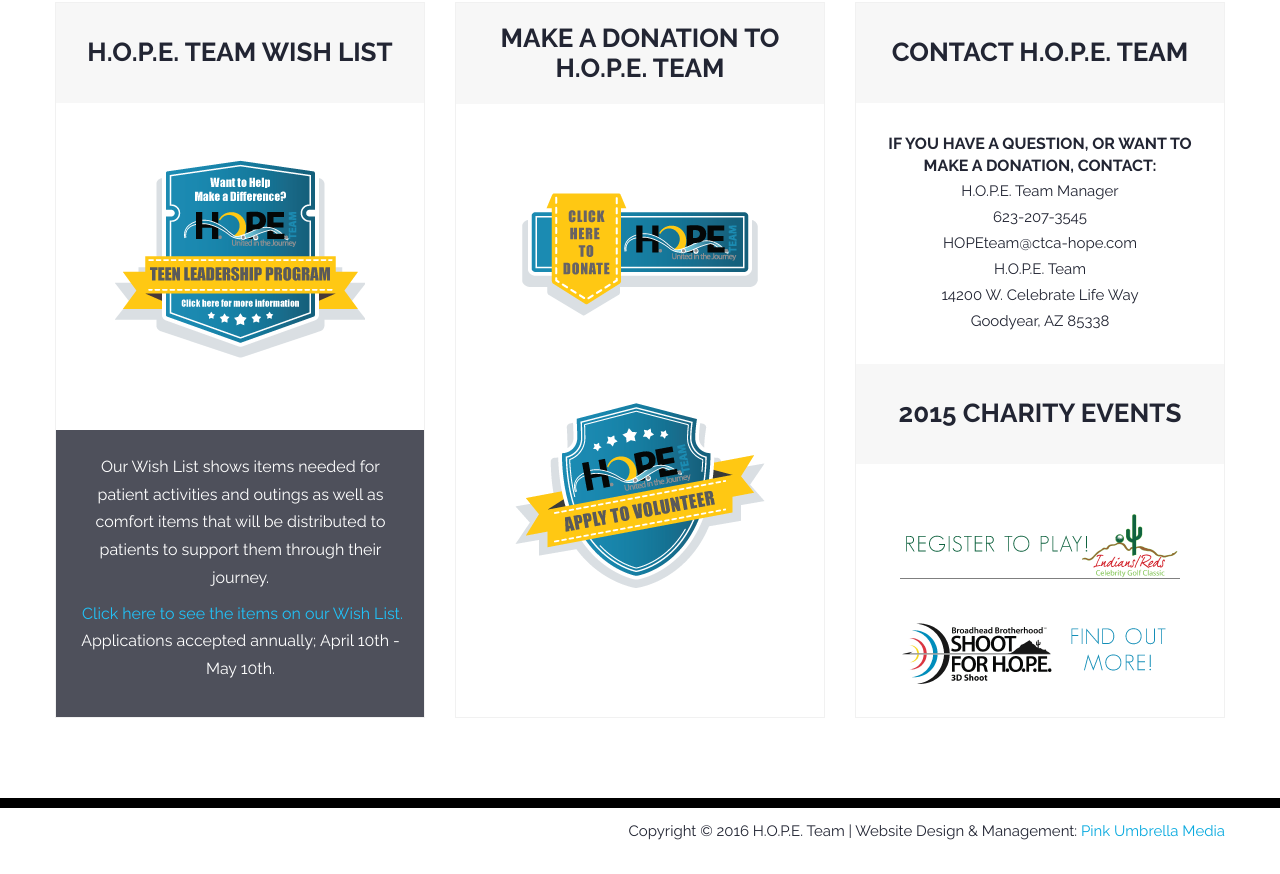
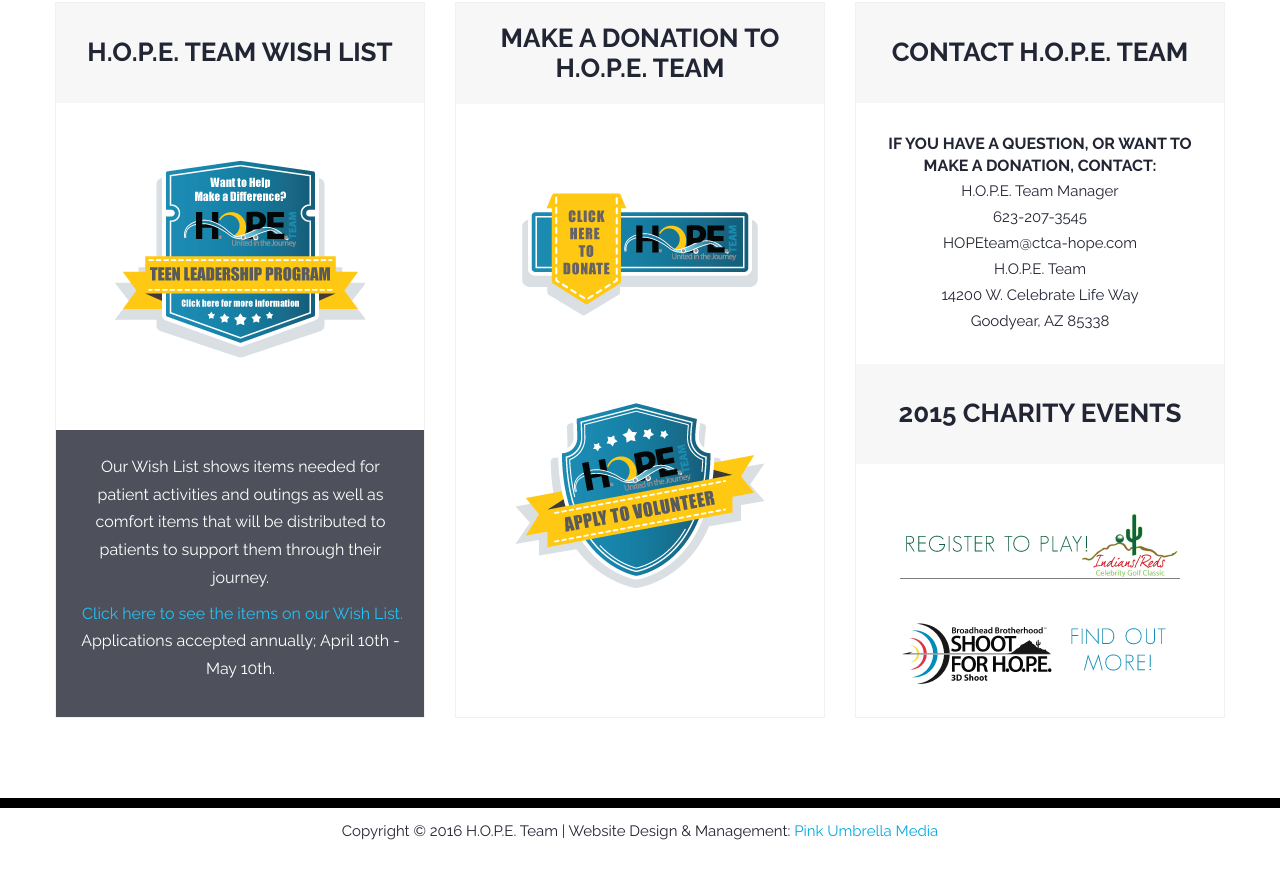
Before and after one commit to i-can/i-can.github.io, a plain HTML site: page index.html in a window 1280 px wide. Shown: the part 861-1735 px from the top of the page. Drawn offline with Linux system fonts and the light colour scheme.

Commit message:
Update main.css

```diff
--- a/css/main.css
+++ b/css/main.css
@@ -101,7 +101,8 @@ footer a {
 	color:#07a9df;
 }
 footer p {
-	float:right;
+	/*float:right;*/
+	    text-align: center;
 }
 #stuck_container {
 	left:0;
```
